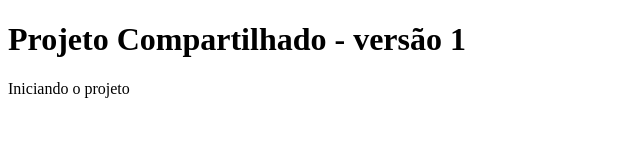
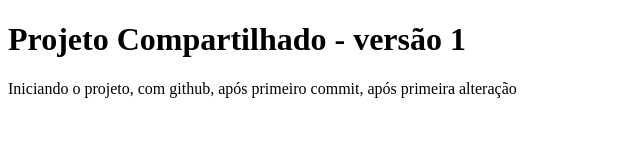
Before and after one commit to RicardoAlencar/ambev_git, a plain HTML site: page index.html in a window 1280 px wide. Shown: the whole page, without its empty margins (0-640 px from the left). Drawn offline with Linux system fonts and the light colour scheme.

Commit message:
arquivo alterado após add, segunda alteração de teste

```diff
--- a/index.html
+++ b/index.html
@@ -7,7 +7,7 @@
 <body>
     <h1>Projeto Compartilhado - versão 1</h1>
     <p>
-        Iniciando o projeto
+        Iniciando o projeto, com github, após primeiro commit, após primeira alteração
     </p>
 </body>
 </html>
```
